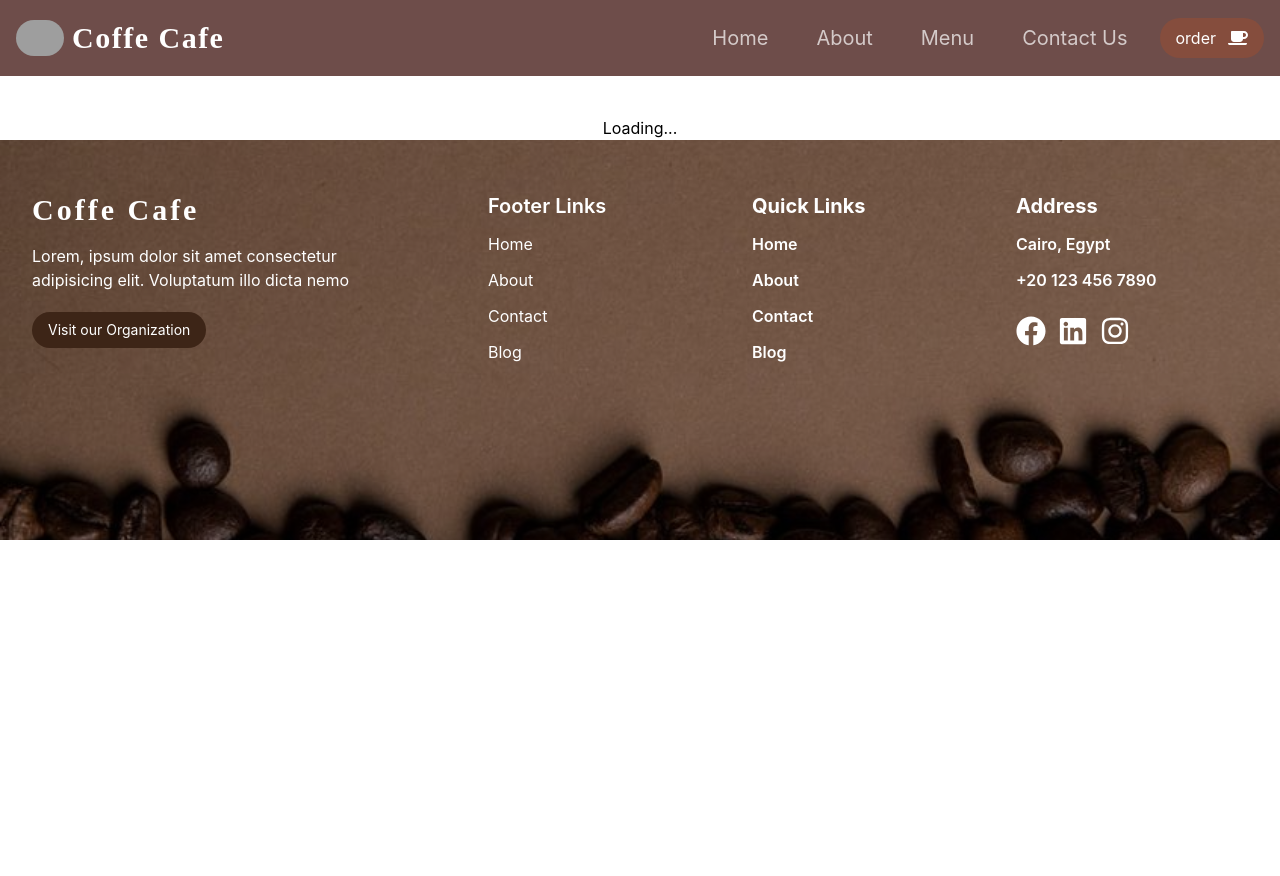
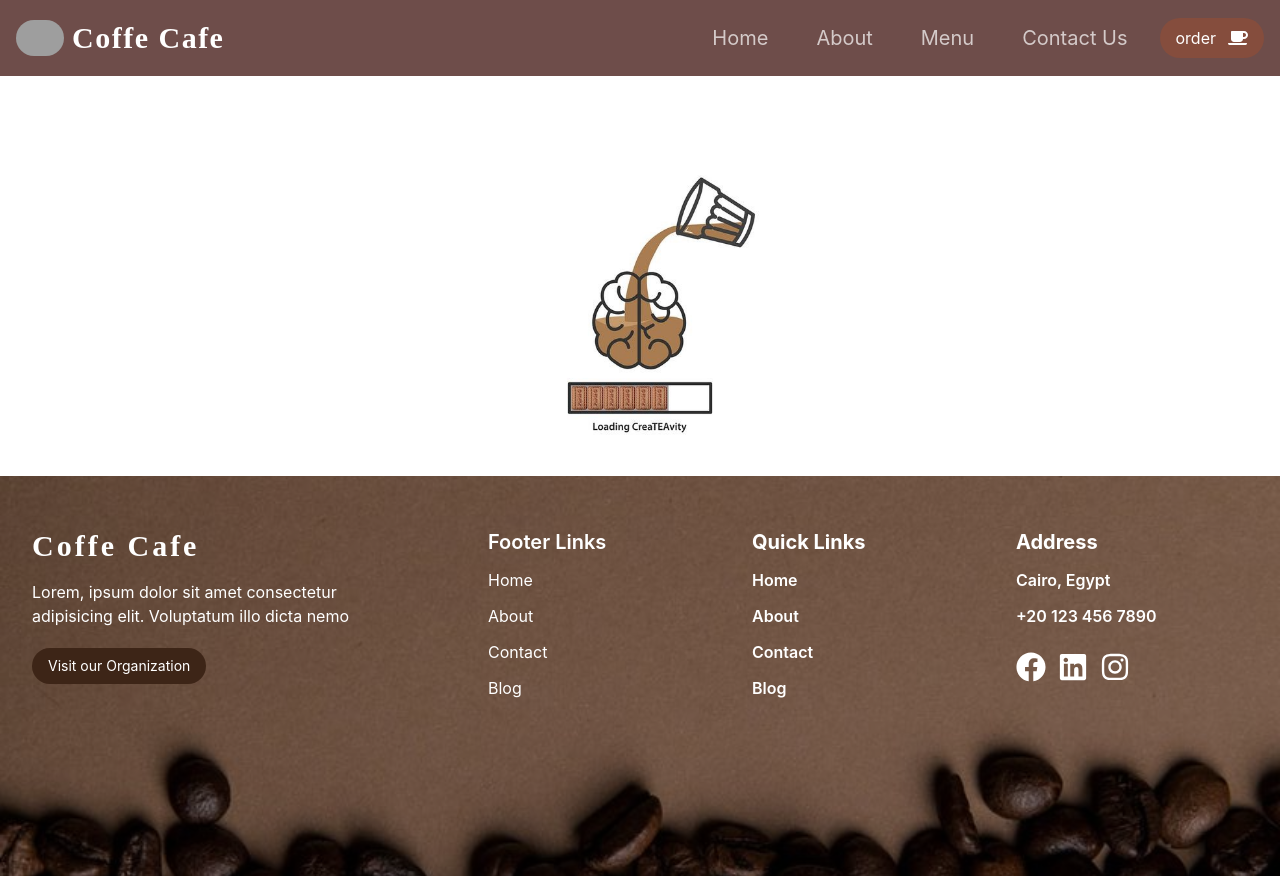
Before and after one commit to Smah-amen/Cafe, a React (Vite) app: page /CoffeeDetails/1 in a window 1280 px wide. Before the commit the page ends 800 px from the top, so only its background shows below. Built offline with nearby package versions, Linux system fonts and the light colour scheme; no server answers; grey boxes are pictures that could not be loaded; a web font is replaced by a local one.

Commit message:
add loading state to CoffeeDetails component and update image handling

```diff
--- a/src/components/CoffeeDetails.jsx
+++ b/src/components/CoffeeDetails.jsx
@@ -1,23 +1,21 @@
 import axios from "axios";
-import  { useState, useEffect } from "react";
+import { useState, useEffect } from "react";
 import { useParams } from "react-router-dom";
 import { GiCoffeeBeans } from "react-icons/gi";
+import React from "react";
 // import HeroDetails from "./HeroDetails";
-import React from "react";
-// import HeaderPage from "./Home/Header";
-import HeroDetails from "./HeroDetails";
+import HeaderPage from "./Home/Header";
 
 const bgImage = {
   backgroundImage: `url('/back.png')`,
   backgroundSize: "cover",
-  // backgroundPosition: "center",
   backgroundRepeat: "no-repeat",
-    // height: '100%',
-    // width: '100%',
 };
+
 const CoffeeDetails = () => {
   const { id } = useParams();
   const [data, setData] = useState();
+  const [loading, setLoading] = useState(true);
 
   const fetchData = async () => {
     try {
@@ -25,63 +23,81 @@ const CoffeeDetails = () => {
         `https://api.sampleapis.com/coffee/hot/${id}`
       );
       setData(response.data);
+      setLoading(false);
     } catch (error) {
       console.error("Error fetching coffee data:", error);
     }
   };
 
   useEffect(() => {
+    setLoading(true);
     fetchData();
   }, [id]);
 
-  if (!data) {
-    return <div className="text-center mt-10">Loading...</div>;
-  }
-
   return (
     <>
-     {/* <HeaderPage /> */}
-     <HeroDetails/>
-    <div style={bgImage} className=" container mx-auto  py-4 px-4">
-      <div className=" grid grid-cols-1 shadow-2xl lg:grid-cols-2 overflow-hidden max-w-7xl mx-auto">
-
-        <div className="   p-2 ">
+      {loading ? (
+        <div className="flex justify-center items-center relative top-0 left-0 h-[50vh] w-fit mx-auto">
+          <img
+            loading="lazy"
+            src="/loading.jpg"
+            alt="Loading"
+            className="w-full h-full"
+          />
+        </div>
+      ) : (
+        <div>
+          <HeaderPage/>
+          {/* <HeroDetails /> */}
+          <div style={bgImage} className="container mx-auto py-4 px-4">
+            <div className="grid grid-cols-1 shadow-2xl lg:grid-cols-2 overflow-hidden max-w-7xl mx-auto">
+              <div className="p-2">
                 <img
                   src={data.image}
                   alt={data.title}
-            className="rounded-md  w-[500px] h-[500px] "
+                  className="rounded-md w-[500px] h-[500px]"
                   loading="lazy"
                 />
               </div>
-
-
-        <div className="p-8  flex flex-col justify-between">
+              <div className="p-8 flex flex-col justify-between">
                 <div>
-            <span className="bg-primary text-white py-1 px-4 rounded-full text-base  tracking-wide">
+                  <span className="bg-primary text-white py-1 px-4 rounded-full text-base tracking-wide">
                     Coffee Bag
                   </span>
-            <h1 className="text-4xl font-bold mt-4 text-gray-800">{data.title}</h1>
+                  <h1 className="text-4xl font-bold mt-4 text-gray-800">
+                    {data.title}
+                  </h1>
                   <div className="flex items-center gap-4 mt-2">
-              <span className="line-through text-gray-400 text-sm">$49.00 USD</span>
-              <span className="text-xl font-bold text-teal-600">$39.00 USD</span>
+                    <span className="line-through text-gray-400 text-sm">
+                      $49.00 USD
+                    </span>
+                    <span className="text-xl font-bold text-teal-600">
+                      $39.00 USD
+                    </span>
                   </div>
-            <p className="mt-4 text-gray-600 text-lg leading-relaxed">{data.description}</p>
+                  <p className="mt-4 text-gray-600 text-lg leading-relaxed">
+                    {data.description}
+                  </p>
                 </div>
-          <div className=" flex items-center">
+                <div className="flex items-center">
                   <input
                     type="number"
                     min="1"
                     defaultValue="1"
                     className="w-16 px-3 py-2 border border-gray-300 rounded-md text-gray-700 focus:outline-none focus:ring-2 focus:ring-teal-500 focus:border-teal-500"
                   />
-            <button className="ml-4 bg-primary hover:bg-teal-700 text-white px-6 py-2 text-sm rounded-md flex items-center gap-2">
+                  <button className="ml-4 bg-primary  text-white px-6 py-2 text-sm rounded-md flex items-center gap-2">
                     Add to Cart
-              <span className="material-icons"><GiCoffeeBeans /></span>
+                    <span className="material-icons">
+                      <GiCoffeeBeans />
+                    </span>
                   </button>
                 </div>
               </div>
             </div>
           </div>
+        </div>
+      )}
     </>
   );
 };
--- a/src/components/Home/Header.jsx
+++ b/src/components/Home/Header.jsx
@@ -36,7 +36,7 @@ const HeaderPage = () => {
             className=" min-h-[450px] px-5 overflow-hidden flex justify-center items-center order-0 sm:order-1 relative"
           >
             <img
-              src="coffe3.png"
+              src="/coffe3.png"
               // src="coffe3.jpg"
               alt=""
               className="w-[400px] rounded-full sm:w-[450px] sm:scale-110
--- a/src/components/Home/Home.jsx
+++ b/src/components/Home/Home.jsx
@@ -1,18 +1,17 @@
 import React from "react";
-// import HeaderPage from "./Header";
 import Services from "./Servics/Services";
 import Banner from "./Banner/Banner";
 import CoffeeCup from "./CoffeeCup/CoffeeCup";
 import Testimonials from "./Testimonials/Testimonials";
 import AppSection from "./AppSection/AppSection";
-// import HeroDetails from "../HeroDetails";
-import HeaderPage from "./Header";
+import HeroDetails from "../HeroDetails";
+// import HeaderPage from "./Header";
 
 const Home = () => {
   return (
     <>
-      {/* <HeroDetails /> */}
-<HeaderPage/>
+      <HeroDetails />
+{/* <HeaderPage/> */}
       <Services />
       <CoffeeCup />
       <Banner />
```
Lines whose indentation alone changed are shown as unchanged.
